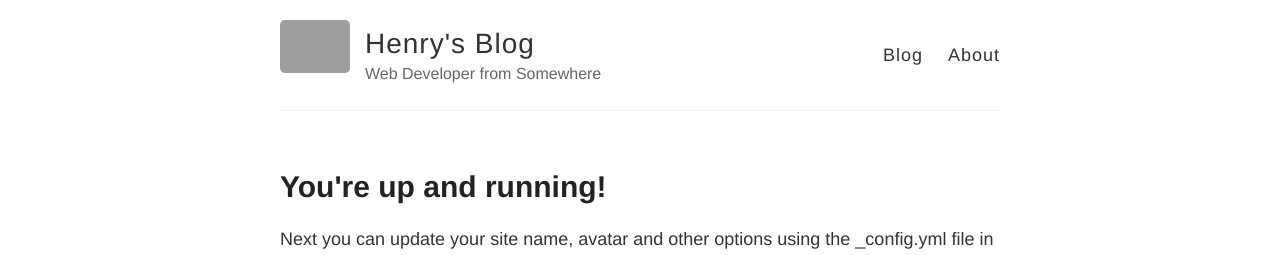
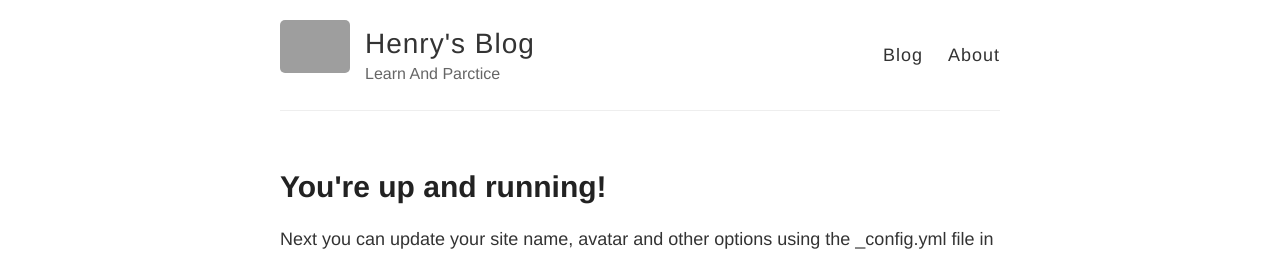
Before and after one commit to codergh/codergh.github.io, a Jekyll site: the page built from index.html, in a window 1280 px wide. Shown: the top 255 px of the page. Built offline with Jekyll 4.4.1, drawn with Linux system fonts in a browser that asks for light colours; grey boxes are pictures that could not be loaded.

Commit message:
update the description

```diff
--- a/_config.yml
+++ b/_config.yml
@@ -6,7 +6,7 @@
 name: Henry's Blog
 
 # Short bio or description (displayed in the header)
-description: Web Developer from Somewhere
+description: Learn And Parctice
 
 # URL of your avatar or profile pic (you could use your GitHub profile pic)
 avatar: https://raw.githubusercontent.com/barryclark/jekyll-now/master/images/jekyll-logo.png
```
